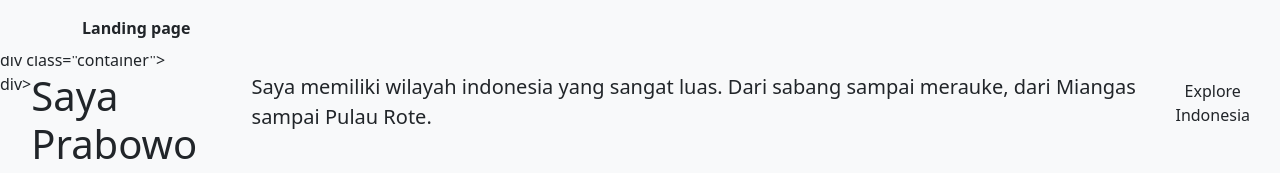
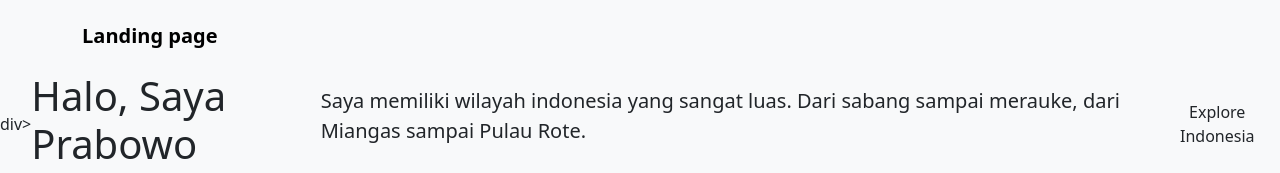
Before and after one commit to andinizahra069-din/portofolio-andini-zahra-royani, a plain HTML site: page index.html in a window 1280 px wide. Shown: the top 173 px of the page. Drawn offline with nearby package versions, Linux system fonts and the light colour scheme.

Commit message:
Update index.html

```diff
--- a/index.html
+++ b/index.html
@@ -1,11 +1,12 @@
 <html>
   <head>
     <title>Landing page</title>
+    <link rel="icon" href="flag.svg.webp">
   <link href="https://cdn.jsdelivr.net/npm/bootstrap@5.3.8/dist/css/bootstrap.min.css" rel="stylesheet" integrity="sha384-sRIl4kxILFvY47J16cr9ZwB07vP4J8+LH7qKQnuqkuIAvNWLzeN8tE5YBujZqJLB" crossorigin="anonymous">
   </head>
   <body>
     <!--Navbar/Navigasi  -->
-    <nav class= "navbar-expand-lg navbar-light bg-light py-3 fixed-top">
+    <nav class= "navbar navbar-expand-lg navbar-light bg-light py-3 fixed-top">
       <div class="container">
         <a href = "#" class="navbar-brand"> <b>Landing page</b> </a>
 
@@ -35,9 +36,9 @@
     <!-- Header  -->
         <section class="mt-5 text-center text-sm-start bg-light">
           div class="container">
-              <div class="d-flex align-items-center-text-center-text-sm-start">
+              <div class="d-flex align-items-center text-center text-sm-start">
                 div>
-                <h1 class="h1><span style="color:green".Halo,</span> Saya Prabowo</h1>
+                <h1 class="h1><span style="color:green">Halo,</span> Saya Prabowo</h1>
                 <p class="lead">
                   Saya memiliki wilayah indonesia yang sangat luas. Dari sabang sampai merauke, dari Miangas sampai Pulau Rote.
                 </p>
@@ -53,13 +54,6 @@
         </section>
     <!-- Penutup Header -->
 
-    <script src="https://cdn.jsdelivr.net/npm/@popperjs/core@2.11.8/dist/umd/popper.min.js" integrity="sha384-17E8VVD/ismYTF4hNIPjVp/Zjvgyo16VFvRkX/vR+Vc4jQkC+H=hVqc2pM80Dewa9r" crossorigin"="anonymus"></script>
-    <script src="https://cdn.jsdelivr.net/npm/bootstrap@5.3.8/dist/js/bootstrap.min.js" integrity="sha384-G/EV=4j2dNv+tEPo3++6LCgdCROaejBqfUeNjuKAiuXbjrxilcCdDz6ZAVfHWe1Y" crossorigin="anonymus"><?script>
-  </body>
-  </html>
-
-
-
 
     <script src="https://cdn.jsdelivr.net/npm/@popperjs/core@2.11.8/dist/umd/popper.min.js" integrity="sha384-I7E8VVD/ismYTF4hNIPjVp/Zjvgyol6VFvRkX/vR+Vc4jQkC+hVqc2pM8ODewa9r" crossorigin="anonymous"></script>
 <script src="https://cdn.jsdelivr.net/npm/bootstrap@5.3.8/dist/js/bootstrap.min.js" integrity="sha384-G/EV+4j2dNv+tEPo3++6LCgdCROaejBqfUeNjuKAiuXbjrxilcCdDz6ZAVfHWe1Y" crossorigin="anonymous"></script>
```
